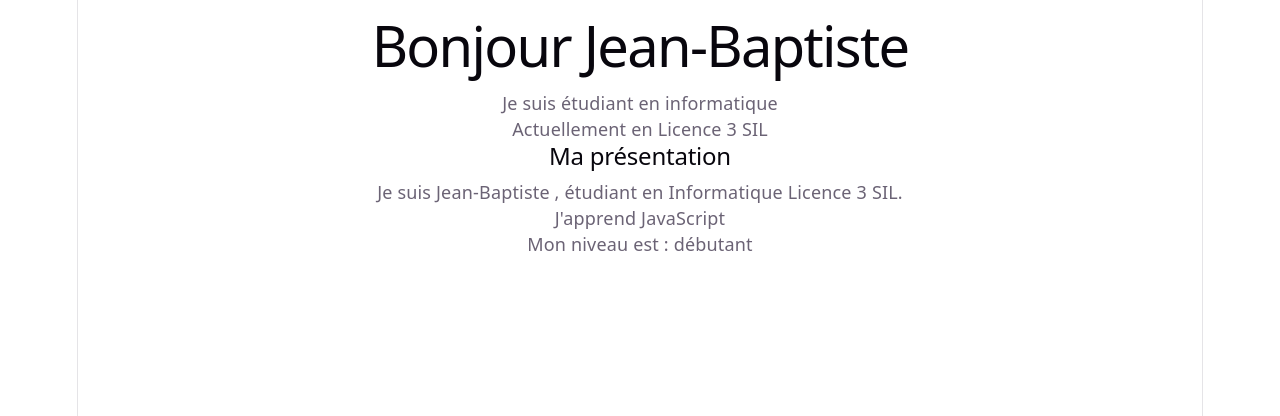
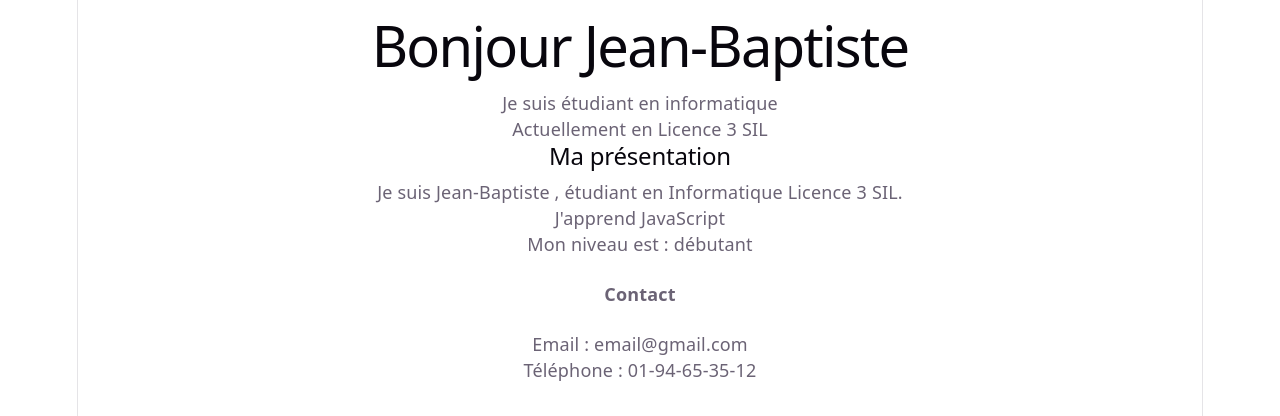
Before and after one commit to jeanbaptisteassogba87-jpg/react-learning, a React (Vite) app: page / in a window 1280 px wide. Shown: the top 416 px of the page. Built offline with nearby package versions, Linux system fonts and the light colour scheme.

Commit message:
Ajout du composnt Contact avec props

```diff
--- a/src/App.jsx
+++ b/src/App.jsx
@@ -1,11 +1,14 @@
 import Presentation from "./Presentation";
 import Skills from "./Skills";
+import Contact from "./Contact";
 
 function App(){
   const nom = "Jean-Baptiste"
   const formation = "Licence 3 SIL"
   const langage = "JavaScript"
   const niveau = "débutant"
+  const email = "email@gmail.com"
+  const telephone = "01-94-65-35-12"
   return(
     <div>
        <h1>Bonjour {nom} </h1>
@@ -14,6 +17,7 @@ function App(){
 
       <Presentation nom={nom} formation={formation}/>
       <Skills langage={langage} niveau={niveau}/>
+      <Contact email={email} telephone={telephone} />
     </div>
   );
 }
--- /dev/null
+++ b/src/Contact.jsx
@@ -0,0 +1,12 @@
+function Contact({email,telephone}){
+    return(
+        <div>
+            <h4>Contact</h4>
+            <p>Email : {email}</p>
+            <p>Téléphone : {telephone}</p>
+        </div>
+
+    );
+}
+
+export default Contact
```
